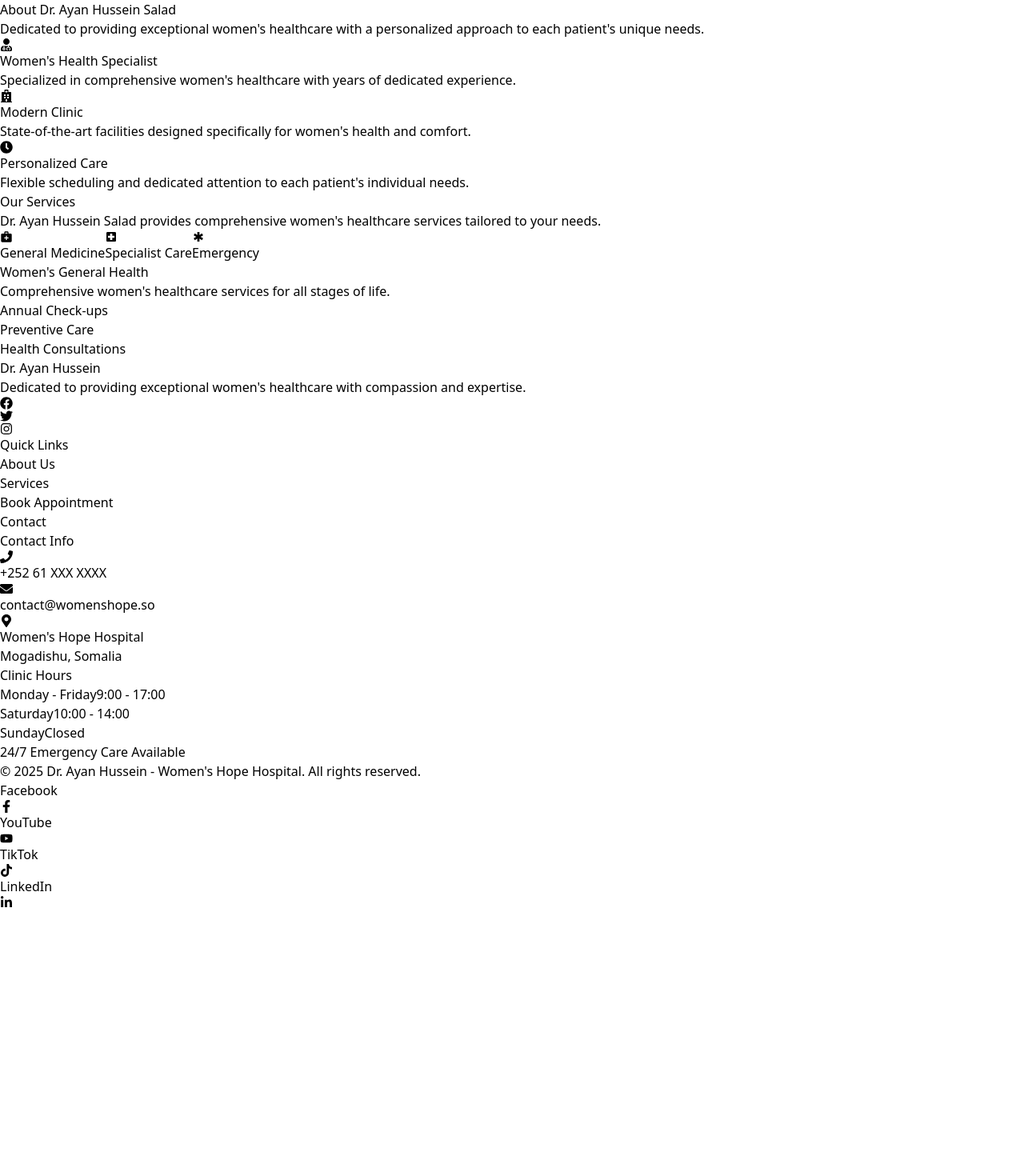
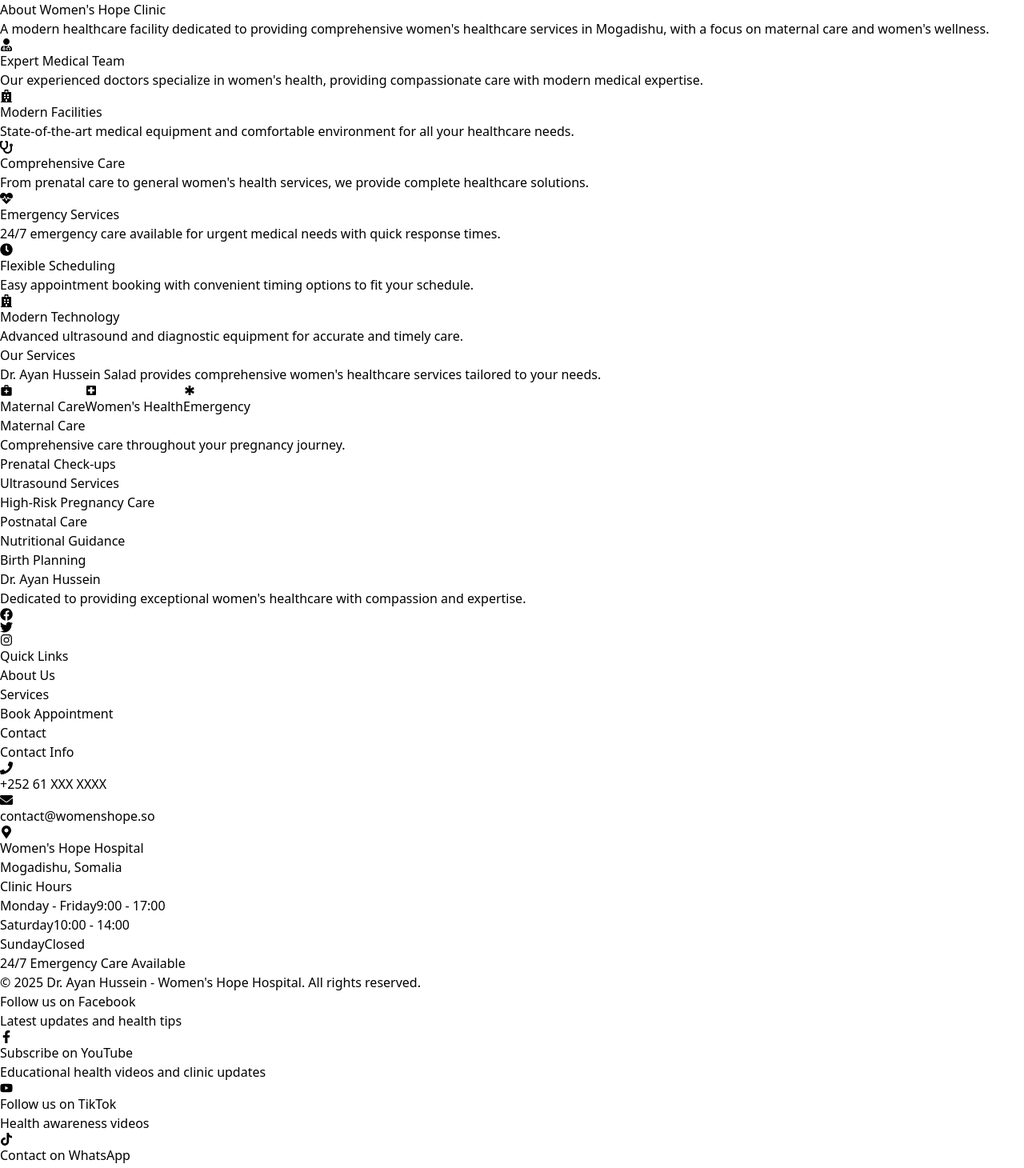
Before and after one commit to Qoslaye/dr-s-Ayan-clinic-frontend-, a React (Vite) app: page / in a window 1280 px wide. Shown: the part 2122-3582 px from the top of the page at 80% size. Before the commit the page ends 3258 px from the top, so only its background shows below. Built offline with nearby package versions, Linux system fonts and the light colour scheme.

Commit message:
updated social media icons and some updates

```diff
--- a/src/components/common/SocialBar.jsx
+++ b/src/components/common/SocialBar.jsx
@@ -1,73 +1,86 @@
-import { FaFacebookF, FaTwitter, FaYoutube, FaLinkedinIn } from 'react-icons/fa';
-import { FaTiktok } from 'react-icons/fa6';
+import { FaFacebookF, FaYoutube, FaTiktok, FaWhatsapp } from 'react-icons/fa';
 
 const SocialBar = () => {
   const socialLinks = [
     {
       icon: <FaFacebookF />,
-      href: "#",
-      title: "Facebook",
+      href: "https://facebook.com/womenshopeclinic",
+      title: "Follow us on Facebook",
       bgColor: "bg-gradient-to-r from-blue-600 to-blue-500",
       hoverColor: "hover:from-blue-700 hover:to-blue-600",
-      iconColor: "text-white"
+      iconColor: "text-white",
+      description: "Latest updates and health tips"
     },
     {
       icon: <FaYoutube />,
-      href: "#",
-      title: "YouTube",
+      href: "https://youtube.com/@womenshopeclinic",
+      title: "Subscribe on YouTube",
       bgColor: "bg-gradient-to-r from-red-600 to-red-500",
       hoverColor: "hover:from-red-700 hover:to-red-600",
-      iconColor: "text-white"
+      iconColor: "text-white",
+      description: "Educational health videos and clinic updates"
     },
     {
       icon: <FaTiktok />,
-      href: "#",
-      title: "TikTok",
+      href: "https://www.tiktok.com/@drs_ayaan_hussein?lang=en",
+      title: "Follow us on TikTok",
       bgColor: "bg-gradient-to-r from-gray-900 to-gray-800",
       hoverColor: "hover:from-black hover:to-gray-900",
-      iconColor: "text-white"
+      iconColor: "text-white",
+      description: "Health awareness videos"
     },
     {
-      icon: <FaLinkedinIn />,
-      href: "#",
-      title: "LinkedIn",
-      bgColor: "bg-gradient-to-r from-blue-700 to-blue-600",
-      hoverColor: "hover:from-blue-800 hover:to-blue-700",
-      iconColor: "text-white"
+      icon: <FaWhatsapp />,
+      href: "https://wa.me/252616313663",
+      title: "Contact on WhatsApp",
+      bgColor: "bg-gradient-to-r from-green-600 to-green-500",
+      hoverColor: "hover:from-green-700 hover:to-green-600",
+      iconColor: "text-white",
+      description: "Quick appointments & inquiries"
     }
   ];
 
   return (
     <div className="fixed right-8 top-1/2 transform -translate-y-1/2 z-50">
-      <div className="flex flex-col gap-4 p-3 rounded-full bg-white/10 dark:bg-gray-800/10 backdrop-blur-md shadow-xl border border-white/20 dark:border-gray-700/20">
+      <div className="flex flex-col gap-4 p-3 rounded-2xl bg-white/10 dark:bg-gray-800/10 backdrop-blur-lg shadow-xl border border-white/20 dark:border-gray-700/20">
         {socialLinks.map((social, index) => (
           <a
             key={index}
             href={social.href}
+            target="_blank"
+            rel="noopener noreferrer"
             className="group relative"
             title={social.title}
           >
-            {/* Tooltip */}
-            <span className="absolute right-full mr-4 top-1/2 -translate-y-1/2 px-3 py-1 bg-white dark:bg-gray-800 text-sm rounded-lg shadow-lg opacity-0 group-hover:opacity-100 transition-opacity duration-300 pointer-events-none whitespace-nowrap">
-              {social.title}
-              {/* Arrow */}
-              <span className="absolute right-0 top-1/2 -translate-y-1/2 translate-x-1/2 rotate-45 w-2 h-2 bg-white dark:bg-gray-800"></span>
-            </span>
+            {/* Enhanced Tooltip */}
+            <div className="absolute right-full mr-4 top-1/2 -translate-y-1/2 min-w-[200px] opacity-0 group-hover:opacity-100 transition-all duration-300 pointer-events-none">
+              <div className="bg-white dark:bg-gray-800 p-3 rounded-xl shadow-xl">
+                <p className="font-medium text-gray-900 dark:text-white mb-1">
+                  {social.title}
+                </p>
+                <p className="text-sm text-gray-600 dark:text-gray-400">
+                  {social.description}
+                </p>
+                {/* Enhanced Arrow */}
+                <div className="absolute right-0 top-1/2 -translate-y-1/2 translate-x-1/2 rotate-45 w-3 h-3 bg-white dark:bg-gray-800 border-r border-t border-gray-200 dark:border-gray-700"></div>
+              </div>
+            </div>
 
-            {/* Icon Button */}
+            {/* Enhanced Icon Button */}
             <div className={`
               w-12 h-12
               flex items-center justify-center
-              rounded-full
+              rounded-xl
               ${social.bgColor}
               ${social.hoverColor}
               transform hover:scale-110
               transition-all duration-300
               shadow-lg hover:shadow-xl
-              hover:rotate-[360deg]
-              group-hover:shadow-[0_0_15px_rgba(59,130,246,0.5)]
+              group-hover:rotate-[360deg]
+              group-hover:shadow-[0_0_20px_rgba(59,130,246,0.5)]
+              dark:group-hover:shadow-[0_0_20px_rgba(59,130,246,0.3)]
             `}>
-              <div className={`text-xl ${social.iconColor}`}>
+              <div className={`text-xl ${social.iconColor} transition-transform duration-300 group-hover:scale-110`}>
                 {social.icon}
               </div>
             </div>
--- a/src/components/home/HeroSection.jsx
+++ b/src/components/home/HeroSection.jsx
@@ -20,11 +20,11 @@ const HeroSection = () => {
             className="w-1/2 pr-12"
           >
             <h1 className="text-6xl font-bold text-gray-900 dark:text-white leading-tight mb-6">
-              Expert Women's<br />
-              <span className="text-blue-600 dark:text-blue-400">Healthcare</span> Services
+              Modern Women's<br />
+              <span className="text-blue-600 dark:text-blue-400">Healthcare</span> in Mogadishu
             </h1>
             <p className="text-gray-600 dark:text-gray-300 text-xl mb-8">
-              Providing specialized care for women's health needs with compassion and expertise.
+              Providing specialized maternal and women's healthcare with modern facilities and experienced doctors.
             </p>
 
             <div className="flex space-x-6 mb-12">
@@ -40,9 +40,9 @@ const HeroSection = () => {
 
             <div className="grid grid-cols-3 gap-8">
               {[
-                { number: '1,000+', label: 'Happy Patients' },
-                { number: '10+', label: 'Years Experience' },
-                { number: '98%', label: 'Success Rate' }
+                { number: '5,000+', label: 'Successful Deliveries' },
+                { number: '15,000+', label: 'Patient Consultations' },
+                { number: '99%', label: 'Patient Satisfaction' }
               ].map((stat, index) => (
                 <motion.div
                   key={index}
@@ -74,8 +74,8 @@ const HeroSection = () => {
                 <div className="flex items-center space-x-4">
                   <FaHospital className="text-blue-600 text-3xl" />
                   <div>
-                    <h3 className="font-semibold text-gray-900 dark:text-white">Women's Hope </h3>
-                    <p className="text-gray-600 dark:text-gray-300">Modern Healthcare Facility</p>
+                    <h3 className="font-semibold text-gray-900 dark:text-white">Women's Hope Clinic</h3>
+                    <p className="text-gray-600 dark:text-gray-300">Modern Healthcare in Mogadishu</p>
                   </div>
                 </div>
               </div>
--- a/src/components/sections/AboutSection.jsx
+++ b/src/components/sections/AboutSection.jsx
@@ -1,4 +1,4 @@
-import { FaUserMd, FaHospital, FaClock } from 'react-icons/fa';
+import { FaUserMd, FaHospital, FaClock, FaStethoscope, FaHeartbeat } from 'react-icons/fa';
 
 const AboutSection = () => {
   return (
@@ -6,28 +6,43 @@ const AboutSection = () => {
       <div className="container mx-auto px-16">
         <div className="text-center mb-16">
           <h2 className="text-4xl font-bold text-gray-900 dark:text-white mb-4">
-            About Dr. Ayan Hussein Salad
+            About Women's Hope Clinic
           </h2>
           <p className="text-gray-600 dark:text-gray-300 max-w-2xl mx-auto">
-            Dedicated to providing exceptional women's healthcare with a personalized approach to each patient's unique needs.
+            A modern healthcare facility dedicated to providing comprehensive women's healthcare services in Mogadishu, with a focus on maternal care and women's wellness.
           </p>
         </div>
 
         <div className="grid grid-cols-1 md:grid-cols-3 gap-8">
           <FeatureCard
             icon={<FaUserMd />}
-            title="Women's Health Specialist"
-            description="Specialized in comprehensive women's healthcare with years of dedicated experience."
+            title="Expert Medical Team"
+            description="Our experienced doctors specialize in women's health, providing compassionate care with modern medical expertise."
           />
           <FeatureCard
             icon={<FaHospital />}
-            title="Modern Clinic"
-            description="State-of-the-art facilities designed specifically for women's health and comfort."
+            title="Modern Facilities"
+            description="State-of-the-art medical equipment and comfortable environment for all your healthcare needs."
+          />
+          <FeatureCard
+            icon={<FaStethoscope />}
+            title="Comprehensive Care"
+            description="From prenatal care to general women's health services, we provide complete healthcare solutions."
+          />
+          <FeatureCard
+            icon={<FaHeartbeat />}
+            title="Emergency Services"
+            description="24/7 emergency care available for urgent medical needs with quick response times."
           />
           <FeatureCard
             icon={<FaClock />}
-            title="Personalized Care"
-            description="Flexible scheduling and dedicated attention to each patient's individual needs."
+            title="Flexible Scheduling"
+            description="Easy appointment booking with convenient timing options to fit your schedule."
+          />
+          <FeatureCard
+            icon={<FaHospital />}
+            title="Modern Technology"
+            description="Advanced ultrasound and diagnostic equipment for accurate and timely care."
           />
         </div>
       </div>
--- a/src/components/sections/ServicesSection.jsx
+++ b/src/components/sections/ServicesSection.jsx
@@ -2,23 +2,44 @@ import { useState } from 'react';
 import { MdMedicalServices, MdLocalHospital, MdEmergency } from 'react-icons/md';
 
 const ServicesSection = () => {
-  const [activeTab, setActiveTab] = useState('general');
+  const [activeTab, setActiveTab] = useState('maternal');
 
   const services = {
-    general: {
-      title: "Women's General Health",
-      description: "Comprehensive women's healthcare services for all stages of life.",
-      features: ["Annual Check-ups", "Preventive Care", "Health Consultations"]
+    maternal: {
+      title: "Maternal Care",
+      description: "Comprehensive care throughout your pregnancy journey.",
+      features: [
+        "Prenatal Check-ups",
+        "Ultrasound Services",
+        "High-Risk Pregnancy Care",
+        "Postnatal Care",
+        "Nutritional Guidance",
+        "Birth Planning"
+      ]
     },
-    specialist: {
-      title: "Specialized Care",
-      description: "Expert care for specific women's health concerns.",
-      features: ["Reproductive Health", "Prenatal Care", "Gynecological Services"]
+    womensHealth: {
+      title: "Women's Health",
+      description: "Specialized healthcare services for women of all ages.",
+      features: [
+        "General Check-ups",
+        "Reproductive Health",
+        "Family Planning",
+        "Health Screenings",
+        "Wellness Programs",
+        "Preventive Care"
+      ]
     },
     emergency: {
-      title: "Urgent Care",
-      description: "Priority care for urgent women's health concerns.",
-      features: ["Same-day Appointments", "Emergency Consultations", "Follow-up Care"]
+      title: "Emergency Services",
+      description: "Immediate care for urgent medical needs.",
+      features: [
+        "24/7 Emergency Care",
+        "Urgent Consultations",
+        "Quick Response Team",
+        "Emergency Procedures",
+        "Immediate Assistance",
+        "Follow-up Care"
+      ]
     }
   };
 
@@ -38,16 +59,16 @@ const ServicesSection = () => {
         <div className="flex justify-center mb-8">
           <div className="inline-flex rounded-lg bg-gray-100 dark:bg-gray-700 p-2">
             <TabButton
-              active={activeTab === 'general'}
-              onClick={() => setActiveTab('general')}
+              active={activeTab === 'maternal'}
+              onClick={() => setActiveTab('maternal')}
               icon={<MdMedicalServices />}
-              text="General Medicine"
+              text="Maternal Care"
             />
             <TabButton
-              active={activeTab === 'specialist'}
-              onClick={() => setActiveTab('specialist')}
+              active={activeTab === 'womensHealth'}
+              onClick={() => setActiveTab('womensHealth')}
               icon={<MdLocalHospital />}
-              text="Specialist Care"
+              text="Women's Health"
             />
             <TabButton
               active={activeTab === 'emergency'}
```
